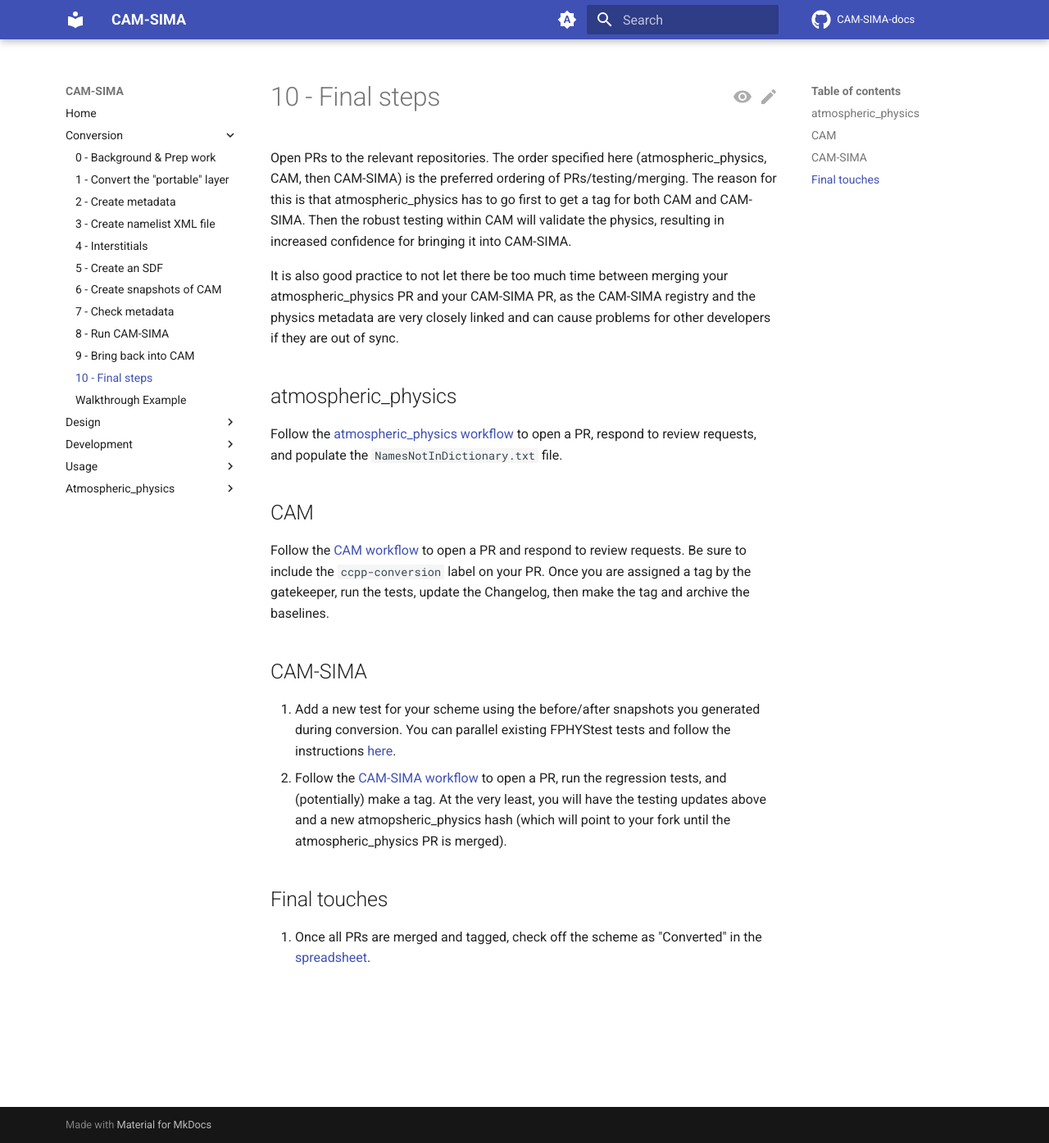
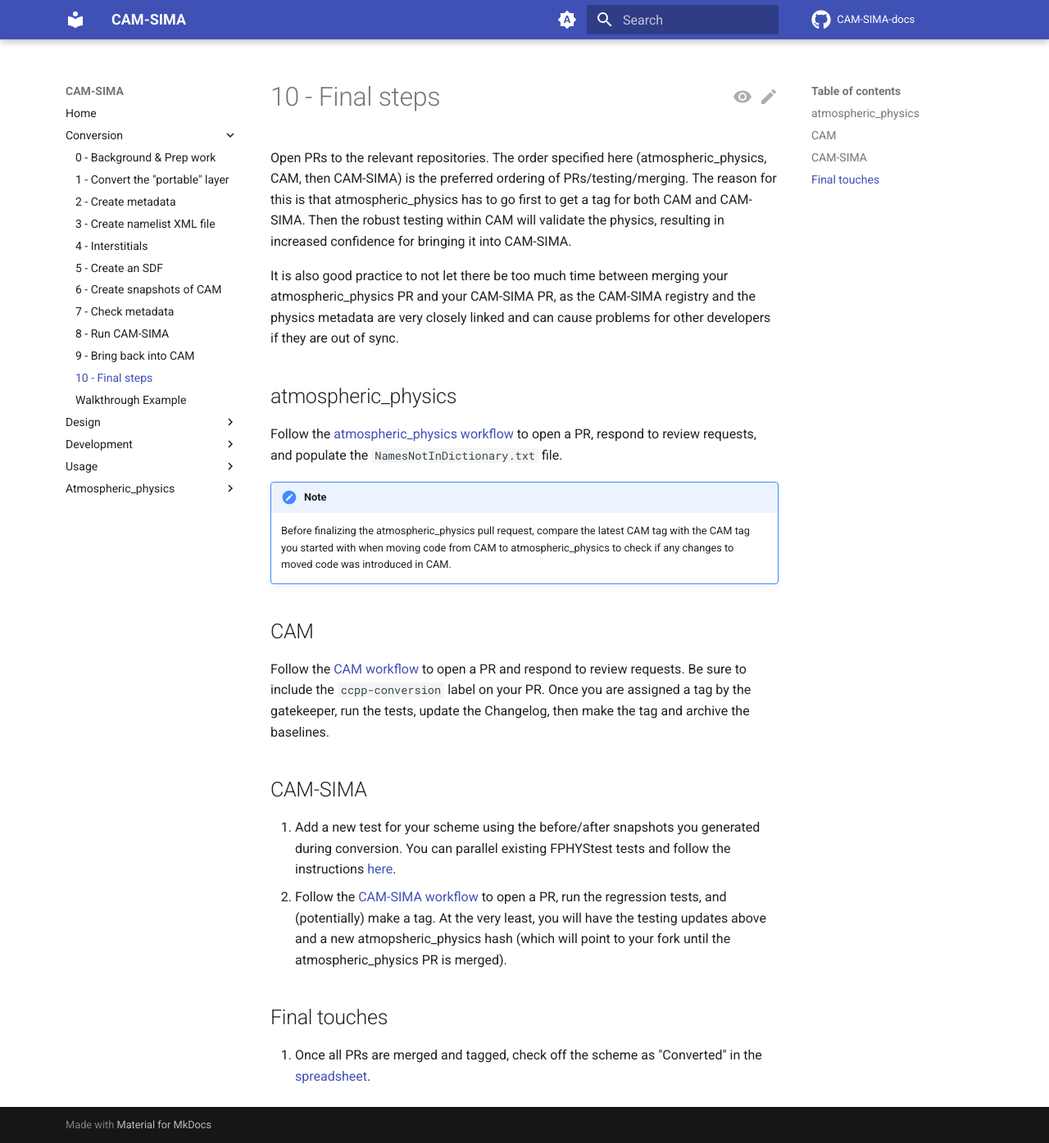
Before and after one commit to kuanchihwang/CAM-SIMA-Docs, an MkDocs documentation site: the page built from docs/conversion/final-steps.md, in a window 1280 px wide and 1395 px high. Shown: the whole window at 82% size. Built offline with MkDocs 1.6.1 and Material for MkDocs 9.7.7, drawn with Linux system fonts in a browser that asks for light colours; comment, search, counter and statistics services are not loaded.

Commit message:
Add a note to verify CAM has not made changes to scheme being converted

```diff
--- a/docs/conversion/final-steps.md
+++ b/docs/conversion/final-steps.md
@@ -6,6 +6,9 @@ It is also good practice to not let there be too much time between merging your
 
 ## atmospheric_physics
 Follow the [atmospheric_physics workflow](../atmospheric_physics/development_workflow.md) to open a PR, respond to review requests, and populate the `NamesNotInDictionary.txt` file.
+
+!!! Note - verify changes in CAM
+    Before finalizing the atmospheric_physics pull request, compare the latest CAM tag with the CAM tag you started with when moving code from CAM to atmospheric_physics to check if any changes to moved code was introduced in CAM.
 
 ## CAM
 Follow the [CAM workflow](https://github.com/ESCOMP/CAM/wiki/CAM-SE-Workflows) to open a PR and respond to review requests. Be sure to include the `ccpp-conversion` label on your PR. Once you are assigned a tag by the gatekeeper, run the tests, update the Changelog, then make the tag and archive the baselines.
```
Also changed, not shown: docs/atmospheric_physics/development_workflow.md (+1 -0 lines).
